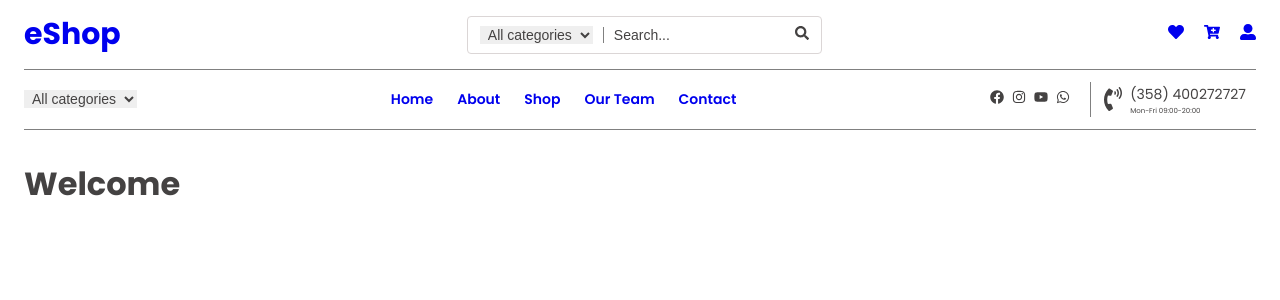
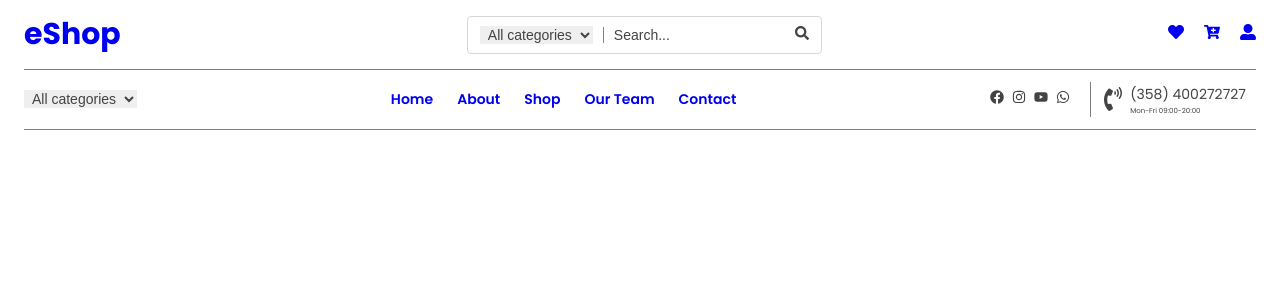
Before and after one commit to sagar-aryal/eshop-mern, a React (Create React App) app in the folder client/: page /user in a window 1280 px wide. Shown: the top 300 px of the page. Built offline with nearby package versions, Linux system fonts and the light colour scheme; no server answers.

Commit message:
error with getting user

```diff
--- a/client/src/pages/account/User.jsx
+++ b/client/src/pages/account/User.jsx
@@ -5,7 +5,7 @@ import { useEffect } from "react";
 axios.defaults.withCredentials = true;
 
 const User = () => {
-  const [user, setUser] = useState("");
+  const [user, setUser] = useState();
 
   const getUser = async () => {
     try {
@@ -16,15 +16,14 @@ const User = () => {
         }
       );
       const data = await response.data;
-      console.log(data);
-      return data;
+      setUser((prev) => ({ ...prev, data }));
     } catch (error) {
       console.log(error);
     }
   };
 
   useEffect(() => {
-    getUser().then((data) => setUser((prev) => ({ ...prev, data })));
+    getUser();
   }, []);
 
   return <div>{user && <h1>Welcome {user.firstname}</h1>}</div>;
```
